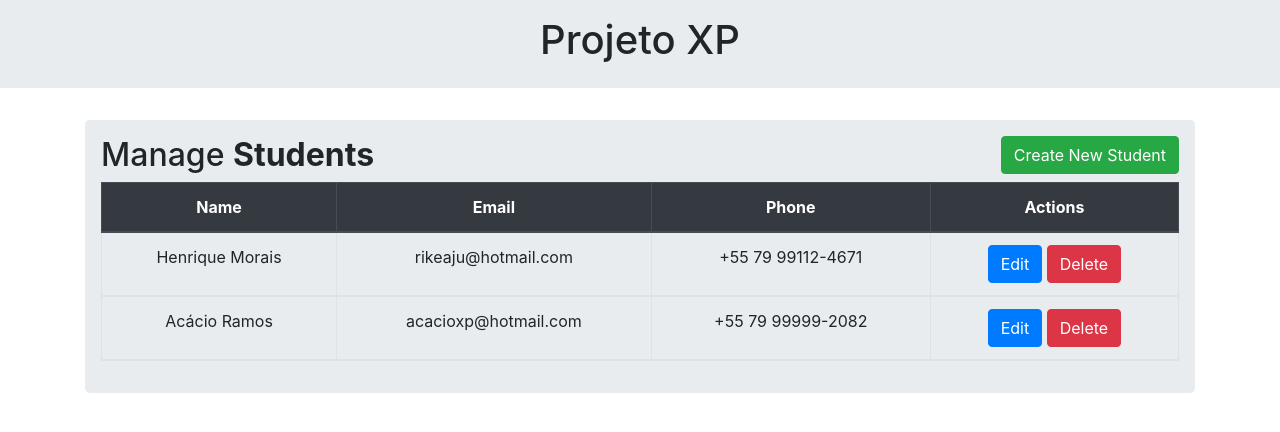
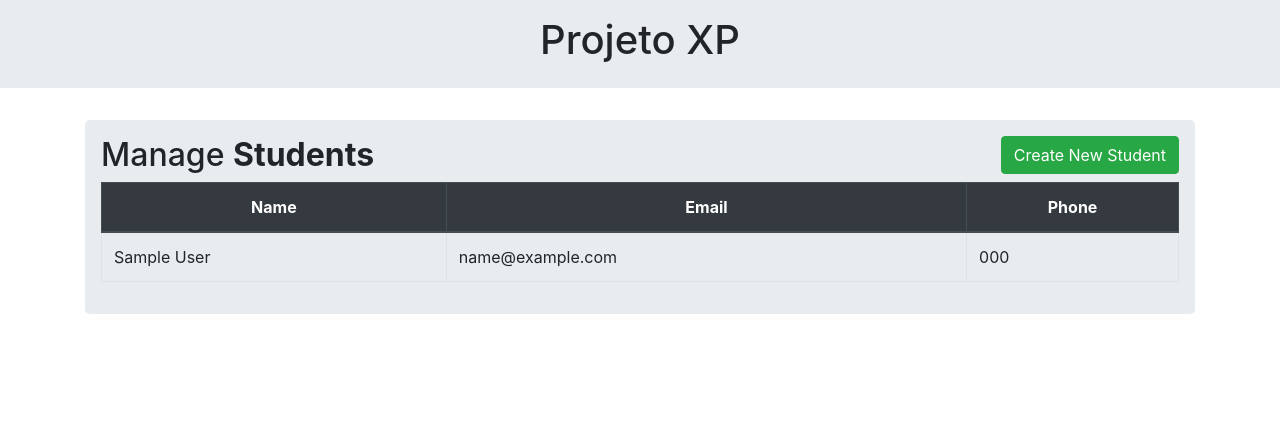
Before and after one commit to rikemorais/rikemorais.projetoxp, a Flask app: page / in a window 1280 px wide. Shown: the top 432 px of the page. Run offline with Flask 2, Linux system fonts and the light colour scheme; tables that the repository leaves empty hold one stand-in row (values such as "Sample post").

Commit message:
Resolvido o Problema do GET

```diff
--- /dev/null
+++ b/app.py
@@ -0,0 +1,75 @@
+from flask import Flask, render_template, request, redirect, session, flash, url_for
+from flask_sqlalchemy import SQLAlchemy
+from api.routes import api
+from apps.students.routes import students
+
+# Flask App
+def create_app():
+    app = Flask(__name__)
+    # Blueprints
+    app.register_blueprint(api)
+    app.register_blueprint(students)
+    return app
+
+app = create_app()
+
+# Database Connection
+app.config['SQLALCHEMY_TRACK_MODIFICATIONS'] = False
+
+app.config['SQLALCHEMY_DATABASE_URI'] = \
+    '{SGBD}://{usuario}:{senha}@{servidor}/{database}'.format(
+        SGBD = 'mysql',
+        usuario = 'root',
+        senha = 'admin',
+        servidor = 'localhost',
+        database = 'projetoxp'
+    )
+
+db = SQLAlchemy(app)
+
+
+# Database Models
+class Students(db.Model):
+    id = db.Column(db.Integer, primary_key=True, autoincrement=True)
+    name = db.Column(db.String(100), nullable = False)
+    email = db.Column(db.String(50), nullable = False)
+    phone = db.Column(db.String(15), nullable = False)
+
+    def __repr__(self):
+        return '<id %r>' % self.id
+
+
+class Users(db.Model):
+    name = db.Column(db.String(20), nullable = False)
+    nickname = db.Column(db.String(10), primary_key=True)
+    key = db.Column(db.String(100), nullable = False)
+
+    def __init__(self, name, nickname, key):
+        self.name = name
+        self.nickname = nickname
+        self.key = key
+
+    def __repr__(self):
+        return '<Name %r>' % self.name
+
+
+@app.route('/')
+def index():
+    students = Students.query.all()
+    return render_template('students/students.html', students = students)
+
+
+@app.route('/create', methods=['POST',])
+def create():
+    if request.method == 'POST':
+        name = request.form['name']
+        email = request.form['email']
+        phone = request.form['phone']
+        data = Students(name=name, email=email, phone=phone)
+        db.session.add(data)
+        db.session.commit()
+        return redirect(url_for('index'))
+
+
+if __name__ == '__main__':
+    app.run(debug=True)
--- a/apps/students/routes.py
+++ b/apps/students/routes.py
@@ -1,8 +1,10 @@
 from flask import Blueprint, render_template
+
+
 
 students = Blueprint('students', __name__)
 
-@students.route('/')
 @students.route('/students')
 def index():
+
     return render_template('students/students.html')
--- a/main.py
+++ /dev/null
@@ -1,47 +0,0 @@
-from flask import Flask
-from flask_sqlalchemy import SQLAlchemy
-from api.routes import api
-from apps.students.routes import students
-
-
-def create_app():
-    app = Flask(__name__)
-
-    # Blueprints
-    app.register_blueprint(api)
-    app.register_blueprint(students)
-
-    return app
-
-# App Instance
-app = create_app()
-
-# Database Connection
-app.config['SQLALCHEMY_TRACK_MODIFICATIONS'] = False
-app.config['SQLALCHEMY_DATABASE_URI'] = \
-    f"{'mysql+mysqlconnector'}://{'root'}:{'admin'}@{'localhost'}/{'projetoxp'}"
-db = SQLAlchemy(app)
-
-# Database Tables
-class Students(db.Model):
-    id = db.Column(db.Integer, primary_key=True, autoincrement=True)
-    name = db.Column(db.String(100), nullable = False)
-    email = db.Column(db.String(50), nullable = False)
-    phone = db.Column(db.String(15), nullable = False)
-
-    def __repr__(self):
-        return '<Name %r>' % self.name
-
-
-class Users(db.Model):
-    name = db.Column(db.String(20), nullable = False)
-    nickname = db.Column(db.String(10), primary_key=True)
-    key = db.Column(db.String(100), nullable = False)
-
-    def __repr__(self):
-        return '<Name %r>' % self.name
-
-
-if __name__ == '__main__':
-    app = create_app()
-    app.run(debug=True)
--- a/templates/students/create.html
+++ b/templates/students/create.html
@@ -9,7 +9,7 @@
                 <h4 class="modal-title">Create Student</h4>
             </div>
             <div class="modal-body">
-                <form action="" method="POST">
+                <form action="{{url_for('create')}}" method="POST">
                     <div class="form-group">
                         <label>Name: </label>
                         <input type="text" class="form-control" name="name" required="1">
--- a/templates/students/table.html
+++ b/templates/students/table.html
@@ -7,27 +7,17 @@
             <th>Name</th>
             <th>Email</th>
             <th>Phone</th>
-            <th>Actions</th>
-        </tr>
-        <tr>
-            <td>Henrique Morais</td>
-            <td>rikeaju@hotmail.com</td>
-            <td>+55 79 99112-4671</td>
-            <td>
-                <a href="" class="btn btn-primary btn-xs" data-toggle="modal" data-target="#modaledit">Edit</a>
-                <a href="" class="btn btn-danger btn-xs" onclick="return confirm('Are you sure to delete?')">Delete</a>
-            </td>
-        </tr>
-        <tr>
-            <td>Acácio Ramos</td>
-            <td>acacioxp@hotmail.com</td>
-            <td>+55 79 99999-2082</td>
-            <td>
-                <a href="" class="btn btn-primary btn-xs" data-toggle="modal" data-target="#modaledit">Edit</a>
-                <a href="" class="btn btn-danger btn-xs" onclick="return confirm('Are you sure to delete?')">Delete</a>
-            </td>
         </tr>
     </thead>
+    <tbody>
+        {% for student in students %}
+        <tr>
+            <td>{{ student.name }}</td>
+            <td>{{ student.email }}</td>
+            <td>{{ student.phone }}</td>
+        </tr>
+        {% endfor %}
+    </tbody>
 </table>
 <!-- End Table -->
 {% endblock %}
```
